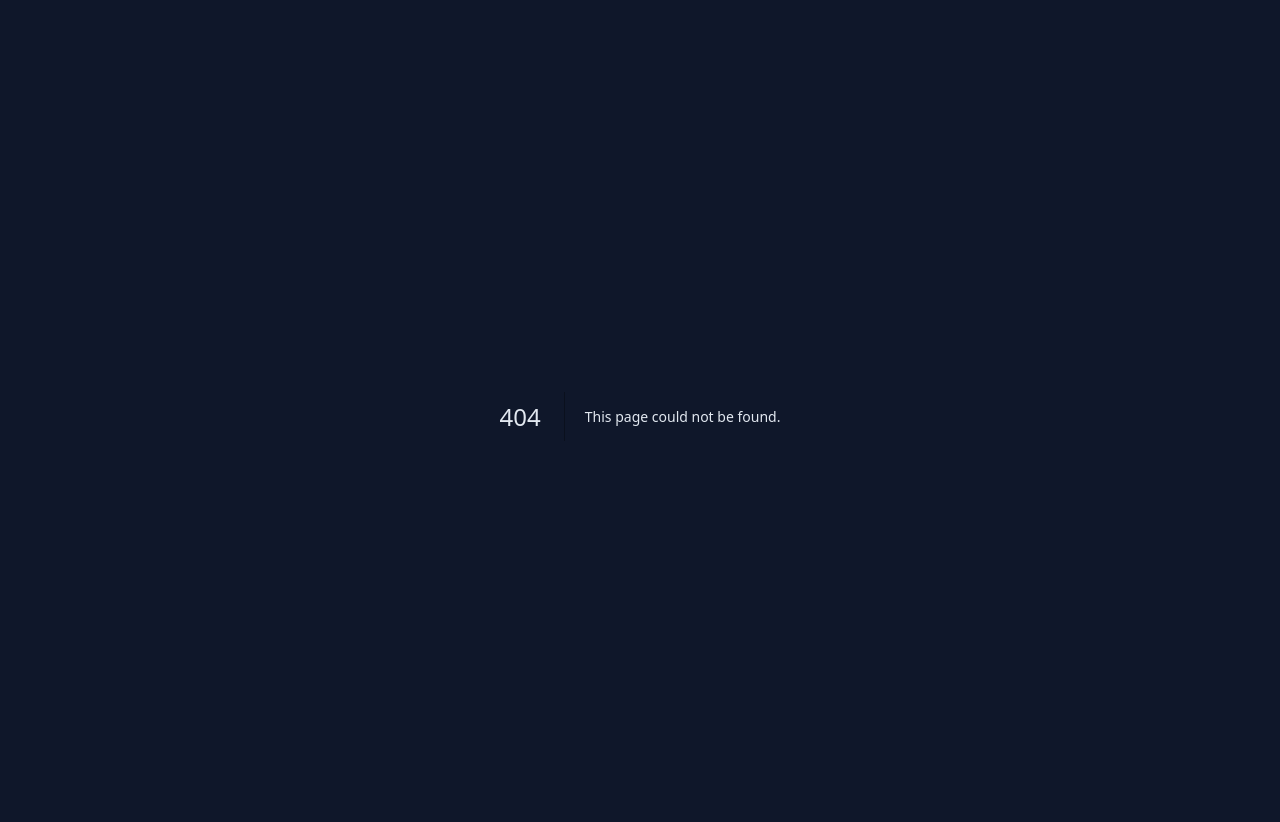
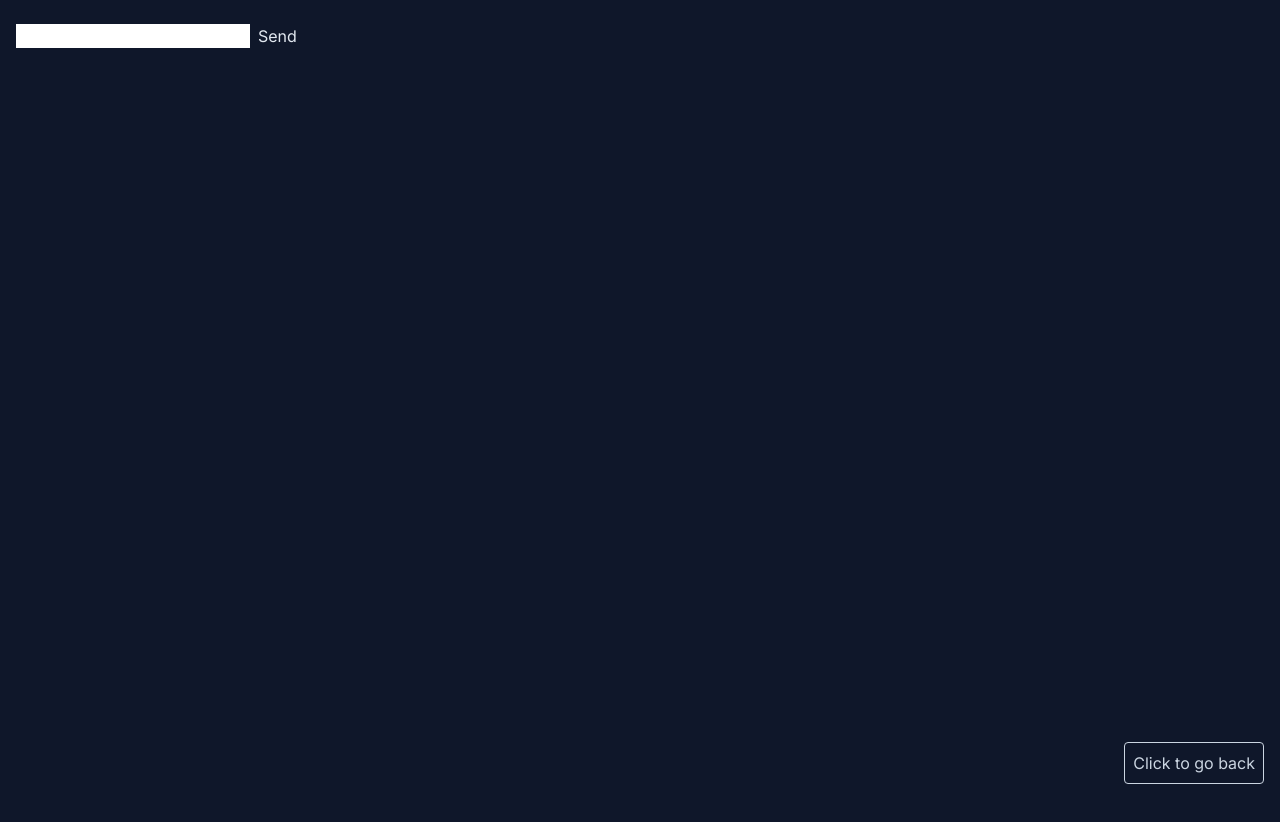
Before and after one commit to KrzysztofSnopek/exercises-and-codewars, a Next.js app: page /refTasks/readLatestState in a window 1280 px wide. Before the commit this address had no page. Shown: the top 822 px of the page. After the commit the page ends 800 px from the top, so only its background shows below. Built offline with nearby package versions, Linux system fonts and the light colour scheme.

Commit message:
Adds starting code to an exercise that needs to fix input so that a message after click shows current input value

```diff
--- a/src/app/refTasks/page.tsx
+++ b/src/app/refTasks/page.tsx
@@ -22,6 +22,12 @@ export default function Home() {
               Fixing broken debounce buttons
             </Link>
           </li>
+          <li className="p-2 list-decimal">
+            <Link href="/refTasks/readLatestState">
+              Showing current input text rather than what it was at the time of
+              a click
+            </Link>
+          </li>
         </ol>
       </div>
       <ReturnButton />
--- /dev/null
+++ b/src/app/refTasks/readLatestState/page.tsx
@@ -0,0 +1,26 @@
+"use client";
+
+import ReturnButton from "@/app/components/ReturnButton";
+import { useState, useRef } from "react";
+
+// Can you think of a way to make the alert show the current input text rather than what it was at the time of the click?
+
+export default function Chat() {
+  const [text, setText] = useState("");
+
+  function handleSend() {
+    setTimeout(() => {
+      alert("Sending: " + text);
+    }, 3000);
+  }
+
+  return (
+    <>
+      <input value={text} onChange={(e) => setText(e.target.value)} />
+      <button className="p-2" onClick={handleSend}>
+        Send
+      </button>
+      <ReturnButton />
+    </>
+  );
+}
```
